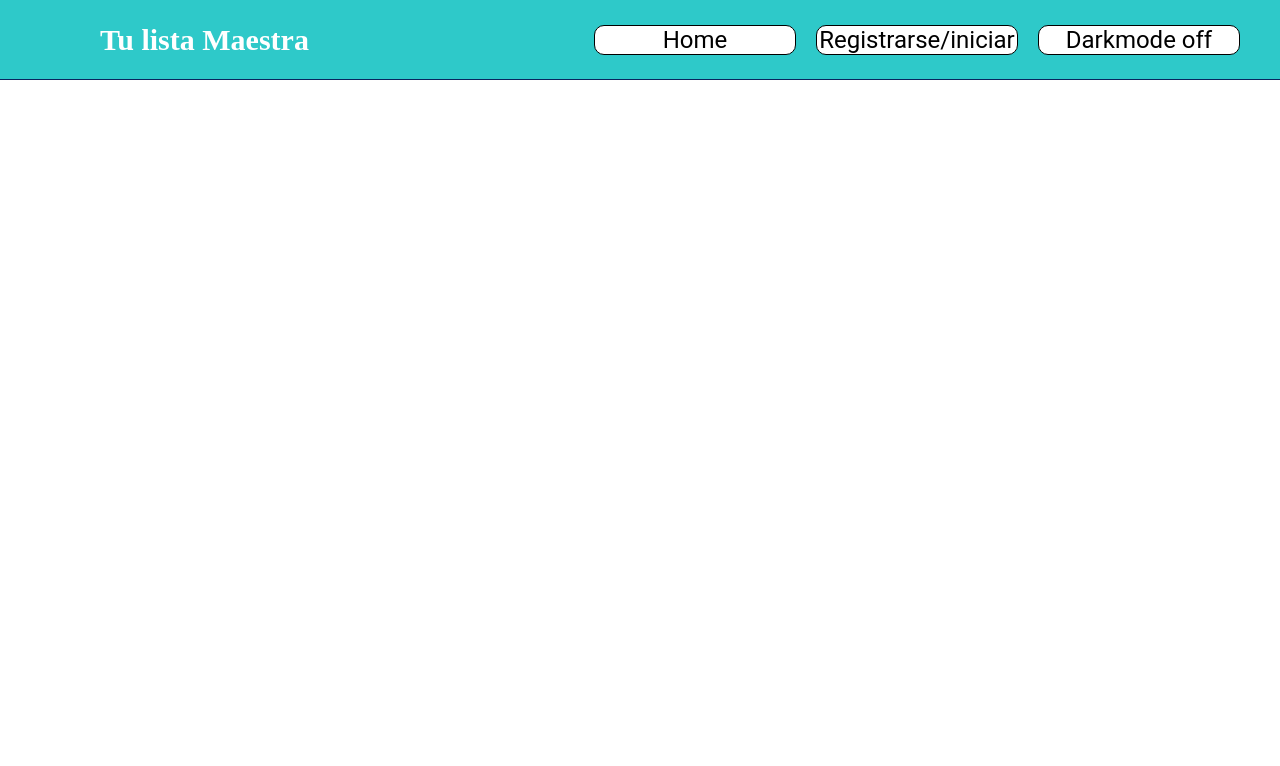
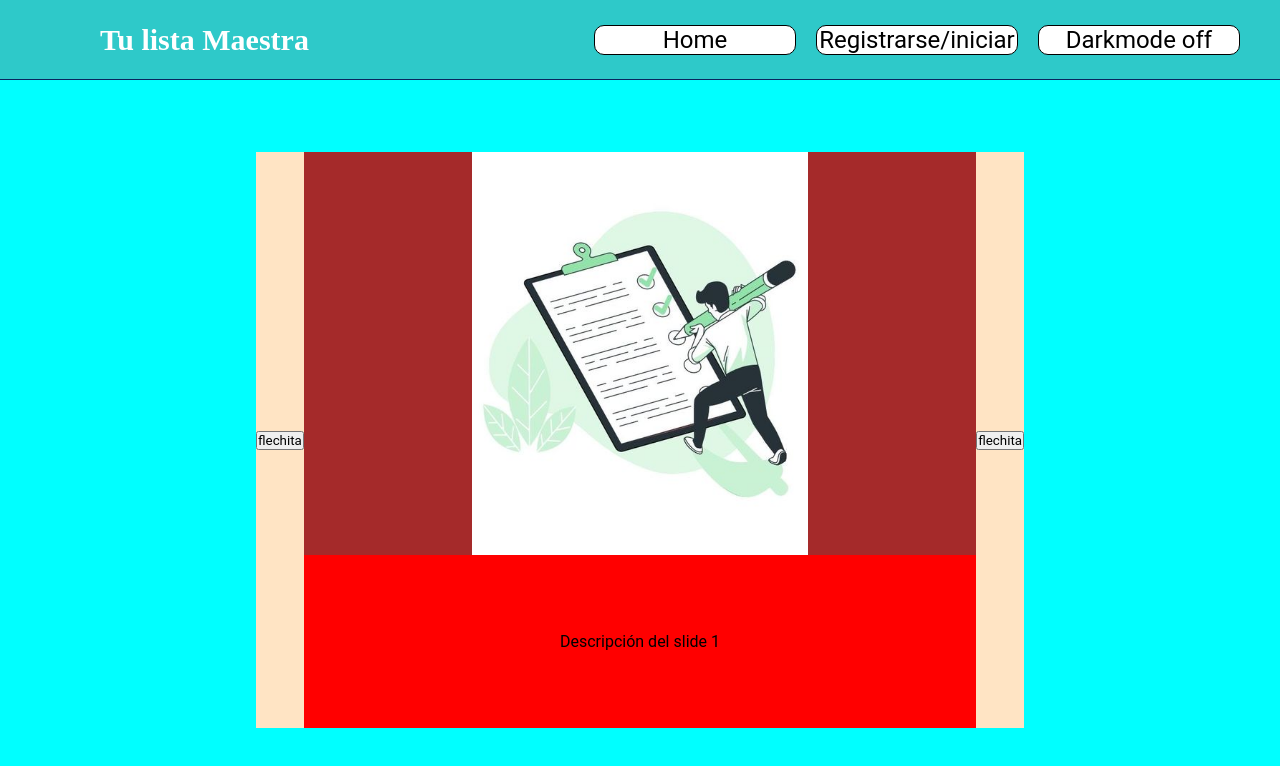
Before and after one commit to jullianjul/ToDoListWithAPI, a React (Vite) app: page /ToDoList/Carousel in a window 1280 px wide. Shown: the top 766 px of the page. Built offline with nearby package versions, Linux system fonts and the light colour scheme; a web font is replaced by a local one.

Commit message:
se agrego un carousel que piensa ser implementado como tutorial del todo list tambien se agrego y se mejoró el css de ciertos archivos

```diff
--- a/src/Context/Todolistcontext.jsx
+++ b/src/Context/Todolistcontext.jsx
@@ -1,5 +1,5 @@
 // TodoContext.jsx
-import React, { createContext, useContext, useReducer, useEffect } from 'react';
+import React, { createContext, useContext, useReducer, useEffect, useState } from 'react';
 import { useUser } from './Usercontext';
 import { todoReducer, initialState } from '../Reducer/useReducertodo';
 import { Get_TODOS } from '../ServicesApi/Apifecth';
@@ -13,7 +13,10 @@ export const useTodoContext = () => {
 export const TodoProvider = ({ children }) => {
   const { state } = useUser();
   const [statet, dispatch] = useReducer(todoReducer, initialState);
-
+  const [itsfirsttime, setItsFirstTime]= useState({
+    tutorial:false,
+    firstimemessage:false,
+  });
   const addTodo = (newTodo) => {
     dispatch({ type: 'CREATE_TODO', payload: newTodo });
   };
@@ -55,7 +58,9 @@ export const TodoProvider = ({ children }) => {
         createtodo: statet.createtodo,
         createtodohandler,
         isloading: statet.isloading,
-        dispatch
+        dispatch,
+        itsfirsttime,
+        setItsFirstTime
       }}
     >
       {children}
--- a/src/Pages/App.jsx
+++ b/src/Pages/App.jsx
@@ -9,6 +9,7 @@ import DarkModeButton from '../licomponents/Darkmode';
 import { useDarkMode } from '../Context/DarkModeContext';
 import { useUser } from '../Context/Usercontext';
 import Myprofile from './Myprofile';
+import { Firsttimetutorial } from '../Todolistappfunctions/firsttimetutorial';
 
 function App() {
   const { darkmode, toggleDarkMode } = useDarkMode();
@@ -54,6 +55,7 @@ function App() {
         <Route path='/ToDoList/loginandregister' element={<Loginandregister/>} />
         <Route path='/ToDoList/aplication' element={<Aplication/>} />
         <Route path='/ToDoList/Myprofile' element={<Myprofile/>}/>
+        <Route path='/ToDoList/Carousel' element={<Firsttimetutorial/>}/>
       </Routes>
     </>
   );
--- a/src/Reducer/useReducertodo.js
+++ b/src/Reducer/useReducertodo.js
@@ -4,7 +4,8 @@ export const initialState = {
     isEditing: false,
     selectedTodo: null,
     createtodo: false,
-    isloading:false,
+    isloading:true,
+
 };
 
 export const todoReducer = (statet, action) => {
@@ -69,7 +70,7 @@ export const todoReducer = (statet, action) => {
         case 'IsLoading':
                 return {
                     ...statet,
-                    isloading: !statet.isloading,
+                    isloading: action.payload,
                 };
 
         default:
--- /dev/null
+++ b/src/Todolistappfunctions/Firsttimetutorial.css
@@ -0,0 +1,42 @@
+.carousel-container-ALL{
+    background-color: aqua;
+    height: 90vh;
+    display: flex;
+    justify-content: center;
+    align-items: center;
+}
+.carousel-container-firsttime{
+    height: 80%;
+    width: 60%;
+    background-color: bisque;
+    display: flex;
+    justify-content: space-between;
+    align-items: center;
+}
+.carousel-slide{
+    height: 100%;
+    width: 90%;
+    background-color: aqua;
+}
+
+.Img-carousel-container{
+    background-color: brown;
+    height: 70%;
+    width: 100%;
+    display: flex;
+    justify-content: center;
+    align-items: center;
+}
+.description-container{
+    height: 30%;
+    width: 100%;
+    background-color: red;
+    display: flex;
+    justify-content: center;
+    align-items: center;
+}
+.Slideimg{
+    height: 100%;
+    width: 50%;
+    object-fit: cover;
+}
--- /dev/null
+++ b/src/Todolistappfunctions/Firsttimetutorial.jsx
@@ -0,0 +1,53 @@
+import React, { useState } from 'react';
+import './Firsttimetutorial.css';
+import Marcandocorrecto from '../../img/Marcandocorrecto.jpg'
+
+export const Firsttimetutorial = () => {
+  const [slides] = useState([
+    {
+      imageUrl: Marcandocorrecto,
+      description: 'Descripción del slide 1',
+    },
+    {
+      imageUrl: 'url_de_la_imagen_2',
+      description: 'Descripción del slide 2',
+    },
+    // Agrega más objetos para más slides
+  ]);
+
+  const [currentSlide, setCurrentSlide] = useState(0);
+
+  const handlePrevSlide = () => {
+    setCurrentSlide((prevSlide) => (prevSlide > 0 ? prevSlide - 1 : slides.length - 1));
+  };
+
+  const handleNextSlide = () => {
+    setCurrentSlide((prevSlide) => (prevSlide < slides.length - 1 ? prevSlide + 1 : 0));
+  };
+
+  return (
+    <>
+    <div className='carousel-container-ALL'>
+        <div className="carousel-container-firsttime">
+            <div>
+            <button onClick={handlePrevSlide}>flechita</button>
+        </div>
+                {/* Mostrar el contenido del slide actual */}
+                <div className={`carousel-slide ${slides[currentSlide].imageUrl}`}>
+                    {/* Contenido de tu slide */}
+                    <div className='Img-carousel-container'>
+                    <img src={slides[currentSlide].imageUrl} className='Slideimg' alt={`Slideimg ${currentSlide + 1}`} />
+                    </div>
+                    <div className='description-container'>
+                      <p>{slides[currentSlide].description}</p>
+                    </div>
+                </div>
+            <div>
+                  <button onClick={handleNextSlide}>flechita</button>
+            </div>
+        </div>
+    </div>
+
+    </>
+  );
+};
--- a/src/Todolistappfunctions/Inputs/Maininputs.css
+++ b/src/Todolistappfunctions/Inputs/Maininputs.css
@@ -27,6 +27,9 @@
     min-width: 290px;
     min-height: 300px;
 }
+.form_containertrue{
+    background-color: #1f1f1f;
+}
 .form_container_labelinputs{
     background-color: #8fafc4;
     height: 80%;
@@ -38,6 +41,9 @@
     align-items: center;
     flex-direction: column;
     border-radius: 20px;
+}
+.form_container_labelinputstrue{
+    background-color: #4b4b4b;
 }
 .formtodo_inputs{
     width: 200px;
@@ -62,8 +68,14 @@
     font-size: 40px;
     cursor: pointer;
 }
+.exiticontrue{
+    color: red;
+}
 .exiticon:hover{
     color: red;
+}
+.exiticontrue:hover{
+    color: rgb(255, 111, 111);
 }
 .form_create_todos_button{
     background-color: rgb(255, 255, 4);
--- a/src/Todolistappfunctions/Inputs/Maininputs.jsx
+++ b/src/Todolistappfunctions/Inputs/Maininputs.jsx
@@ -4,11 +4,13 @@ import { Create_Todo } from '../../ServicesApi/Apifecth';
 import { useTodoContext } from '../../Context/Todolistcontext';
 import './Maininputs.css';
 import { TiDeleteOutline } from "react-icons/ti";
+import { useDarkMode } from '../../Context/DarkModeContext';
 
 export const Maininputs = () => {
   const { state } = useUser();
   const { currentUser } = state;
-  const { addTodo,createtodohandler } = useTodoContext(); // Utiliza el hook useTodoContext
+  const { addTodo,createtodohandler,itsfirsttime,setItsFirstTime, } = useTodoContext(); // Utiliza el hook useTodoContext
+  const {darkmode}=useDarkMode();
 
   // Estados para los valores del título y la descripción
   const [title, setTitle] = useState('');
@@ -75,6 +77,10 @@ export const Maininputs = () => {
         // Detener la carga después de que la petición se complete (éxito o error)
         setLoading(false);
         createtodohandler();
+        setItsFirstTime({
+          ...itsfirsttime,
+          firstimemessage:false
+        });
       }
 
       // Limpiar los campos después de enviar el formulario
@@ -87,7 +93,7 @@ export const Maininputs = () => {
   return (
     <>
       <form onSubmit={handleSubmit} className='form_create_todos'>
-        <div className='form_container'>
+        <div className={'form_container'+' form_container'+darkmode}>
           <div className="buttondiv">
           {inputerror &&
         <>
@@ -103,9 +109,9 @@ export const Maininputs = () => {
                     <TiDeleteOutline className='disableinputerror' onClick={disableinputerror} />
                 </div>
         }
-            <TiDeleteOutline onClick={createtodohandler} className='exiticon' />
+            <TiDeleteOutline onClick={createtodohandler} className={'exiticon'+' exiticon'+darkmode} />
           </div>
-          <div className='form_container_labelinputs'>
+          <div className={'form_container_labelinputs'+' form_container_labelinputs'+darkmode}>
           <label className='form_label'>
             <h6 className='todotitles'>Titulo:</h6>
             <input type="text" className='formtodo_inputs' value={title} onChange={handleTitleChange} />
--- a/src/Todolistappfunctions/Todofunctions.css
+++ b/src/Todolistappfunctions/Todofunctions.css
@@ -196,6 +196,9 @@
     color:rgb(211, 245, 16) ;
 }
 @media(max-width:650px){
+    .no-todos-message{
+        font-size: 20px;
+    }
     .Mainbuttons_todolist{
         flex-direction: column;
         height: 100px;
--- a/src/Todolistappfunctions/Todofunctions.jsx
+++ b/src/Todolistappfunctions/Todofunctions.jsx
@@ -24,7 +24,9 @@ export const Todofunctions = () => {
     setSelectedTodo,
     createtodohandler,
     dispatch,
-    isloading // Utiliza el dispatch del contexto para enviar acciones al reducer
+    isloading,
+    itsfirsttime,
+    setItsFirstTime, // Utiliza el dispatch del contexto para enviar acciones al reducer
   } = useTodoContext(); // Utiliza el hook useTodoContext
 
   const [searchTerm, setSearchTerm] = useState('');
@@ -32,14 +34,19 @@ export const Todofunctions = () => {
   useEffect(() => {
     const fetchData = async () => {
       try {
-        dispatch({type:'IsLoading'})
         const response = await Get_TODOS(currentUser._id);
         dispatch({ type: 'GET_TODOS', payload: response.todos });
-        console.log(response.todos.length)
+        const todos_amount=response.todos.length
+        if(todos_amount===0){
+          setItsFirstTime({
+            ...itsfirsttime,
+            firstimemessage:true
+          });
+        }
       } catch (error) {
         console.error('Error al obtener la lista de TODOS:', error);
       }finally{
-        dispatch({type:'IsLoading'})
+        dispatch({type:'IsLoading', payload: false})
       }
     };
 
@@ -62,7 +69,12 @@ export const Todofunctions = () => {
 
   const handleMarkCompleted = async (todo) => {
     try {
-      const updatedTodo = { ...todo, isCompleted: true };
+      const date = new Date();
+      var dd = date.getDate();
+      var mm = date.getMonth() + 1;
+      var yyyy = date.getFullYear();
+      var finalDate = yyyy + '-' + mm + '-' + dd;
+      const updatedTodo = { ...todo, isCompleted: true,finishDate:finalDate };
       dispatch({ type: 'MARK_COMPLETED', payload: updatedTodo });
       await Update_Todo(updatedTodo);
     } catch (error) {
@@ -92,6 +104,7 @@ export const Todofunctions = () => {
 
   return (
     <>
+    {itsfirsttime.firstimemessage && 'papi tu primera vez'}
     {isEditing && <EditForm todo={selectedTodo} onUpdate={handleUpdate} onCancel={() => setIsEditing(false)} />}
       <div className={'contenedortotal'+' contenedortotal'+darkmode}>
         <div>
@@ -123,8 +136,9 @@ export const Todofunctions = () => {
               </div>
             ) : (
               filteredTodos.length === 0 ? (
+
                 <div className={'no-todos-message'+' no-todos-message'+darkmode}>
-                  <p>No hay tareas que coincidan con la búsqueda o filtro seleccionado.</p>
+                  {itsfirsttime.firstimemessage ? <p>Bienvenido a Tu lista maestra {currentUser.firstName} <br /> crea tu primera tarea para comenzar tu aventura</p> : <p>No hay tareas que coincidan con la búsqueda o filtro seleccionado.</p>}
                 </div>
               ) :
               (filteredTodos.map((todo) => (
```
